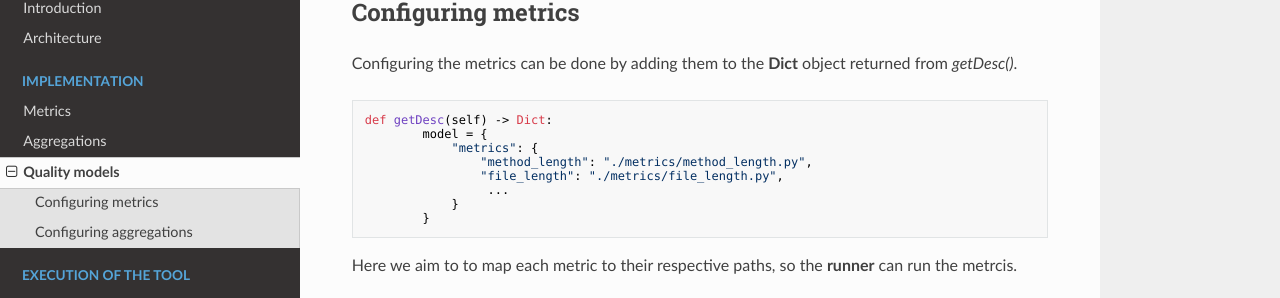
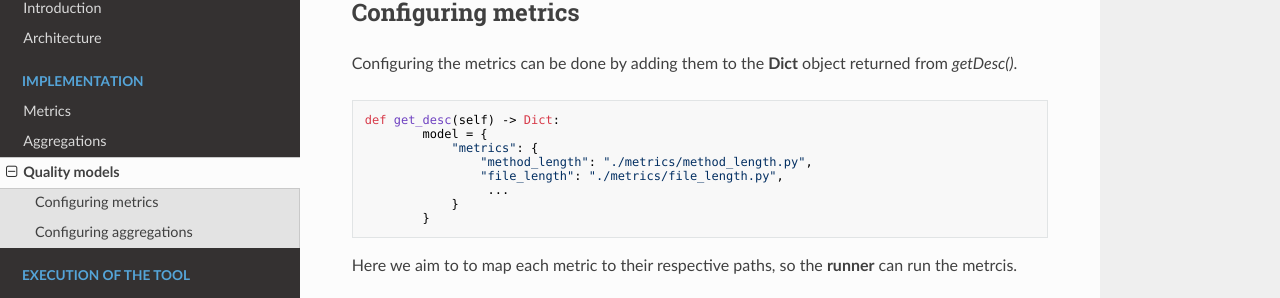
Before and after one commit to parameterIT/tool, an MkDocs documentation site: the page built from documentation/docs/model.md, in a window 1280 px wide and 900 px high, scrolled down 815 px. Shown: the part 185-483 px from the top of the window. Built offline with MkDocs 1.6.1, drawn with Linux system fonts in a browser that asks for light colours; nearby versions of some CDN libraries.

Commit message:
Update documentation/docs/model.md
Co-authored-by: Jakob <73228675+Kobo-coder@users.noreply.github.com>

````diff
--- a/documentation/docs/model.md
+++ b/documentation/docs/model.md
@@ -38,7 +38,7 @@ class QualityModel(ABC):
 Configuring the metrics can be done by adding them to the **Dict** object returned from _getDesc()_.
 
 ```python
-def getDesc(self) -> Dict:
+def get_desc(self) -> Dict:
         model = {
             "metrics": {
                 "method_length": "./metrics/method_length.py",
````
